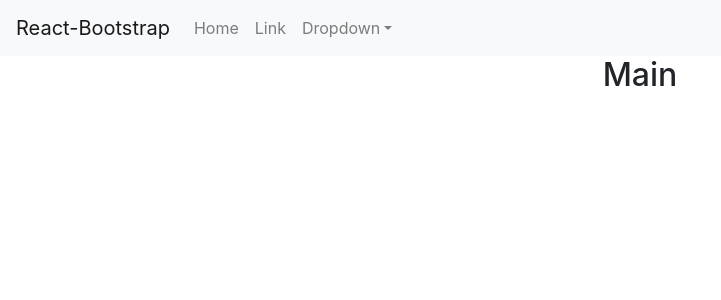
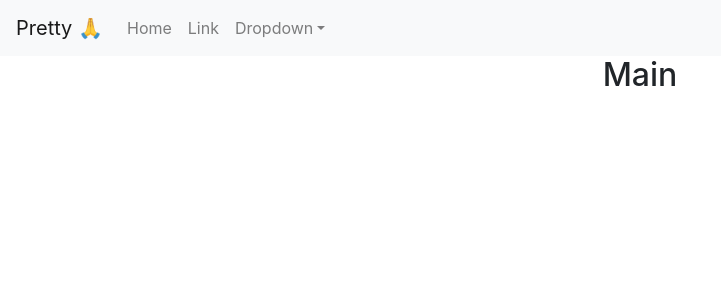
Before and after one commit to tr-hack-to-the-future/prettyplease-frontend, a React (Create React App) app: page / in a window 1280 px wide. Shown: the top 300 px of the page, without its empty margins (0-721 px from the left). Built offline with nearby package versions, Linux system fonts and the light colour scheme.

Commit message:
move navbar.js to components folder

```diff
--- a/src/Main.js
+++ b/src/Main.js
@@ -1,5 +1,5 @@
 import React from 'react';
-import PPNavbar from './PPNavbar';
+import PPNavbar from './components/PPNavbar';
 
 function Main() {
   return (
--- a/src/PPNavbar.js
+++ b/src/components/PPNavbar.js
@@ -10,7 +10,7 @@ function PPNavbar() {
 
 
       <Navbar bg="light" expand="lg">
-        <Navbar.Brand href="#home">React-Bootstrap</Navbar.Brand>
+        <Navbar.Brand href="#home">Pretty 🙏</Navbar.Brand>
         <Navbar.Toggle aria-controls="basic-navbar-nav" />
         <Navbar.Collapse id="basic-navbar-nav">
           <Nav className="mr-auto">
```
